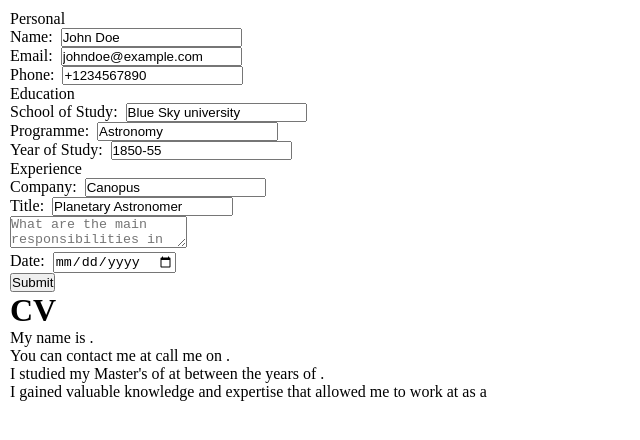
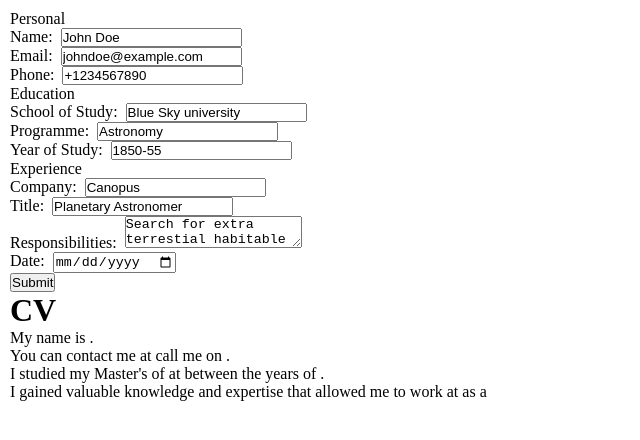
Before and after one commit to draczihper/resume, a React (Vite) app: page / in a window 1280 px wide. Shown: the top 440 px of the page, without its empty margins (0-640 px from the left). Built offline with nearby package versions, Linux system fonts and the light colour scheme.

Commit message:
Edit textarea to component

```diff
--- a/src/components/Form.jsx
+++ b/src/components/Form.jsx
@@ -76,11 +76,12 @@ export default function Form(){
           value={form.title}
           onChange={handleChange}
         />
-        <textarea
-          name="responsibilities"
+        <TextArea
+          label="responsibilities"
           id="responsibilities"
-          placeholder="What are the main responsibilities in your company?"
-        ></textarea>
+          value={form.responsibilities}
+          onChange={handleChange}
+        />
         <Input
           inputType="date"
           id="date"
@@ -109,6 +110,23 @@ const Input = (props) => {
     </div>
   );
 };
+
+const TextArea = (props) => {
+  return (
+    <div>
+      <label htmlFor={props.id}>
+        {props.label.charAt(0).toUpperCase() + props.label.slice(1)}: &nbsp;
+      </label>
+      <textarea
+        type={props.inputType}
+        id={props.id}
+        value={props.value}
+        onChange={props.onChange}
+      ></textarea>
+    </div>
+  )
+}
+
 Input.defaultProps = {
   inputType: "text",
 };
```
